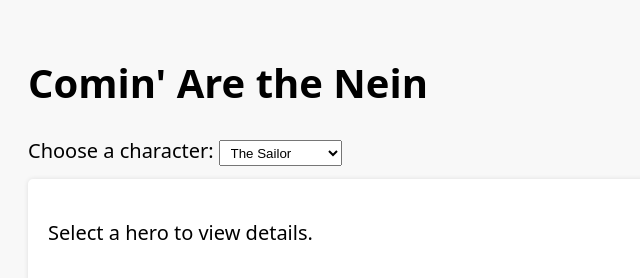
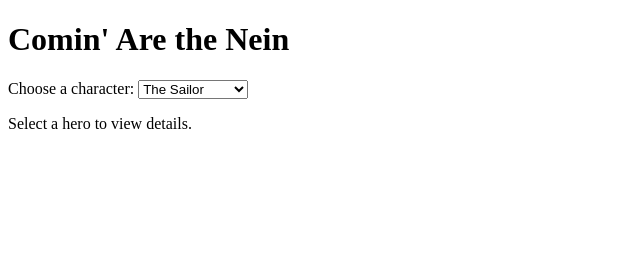
Before and after one commit to JactusTheCactus/comin-are-the-nein, a website: page index.html in a window 1280 px wide. Shown: the whole page, without its empty margins (0-640 px from the left). Drawn offline with nearby package versions, Linux system fonts and the light colour scheme.

Commit message:
Update index.html

```diff
--- a/index.html
+++ b/index.html
@@ -5,7 +5,7 @@
 	<meta charset="UTF-8">
 	<title>Character Viewer</title>
 	<script src="https://cdn.jsdelivr.net/npm/papaparse@5.4.1/papaparse.min.js"></script>
-	<link rel="stylesheet" href="page/.css">
+	<link rel="text/stylesheet" href="page/.css">
 </head>
 
 <body>
```
